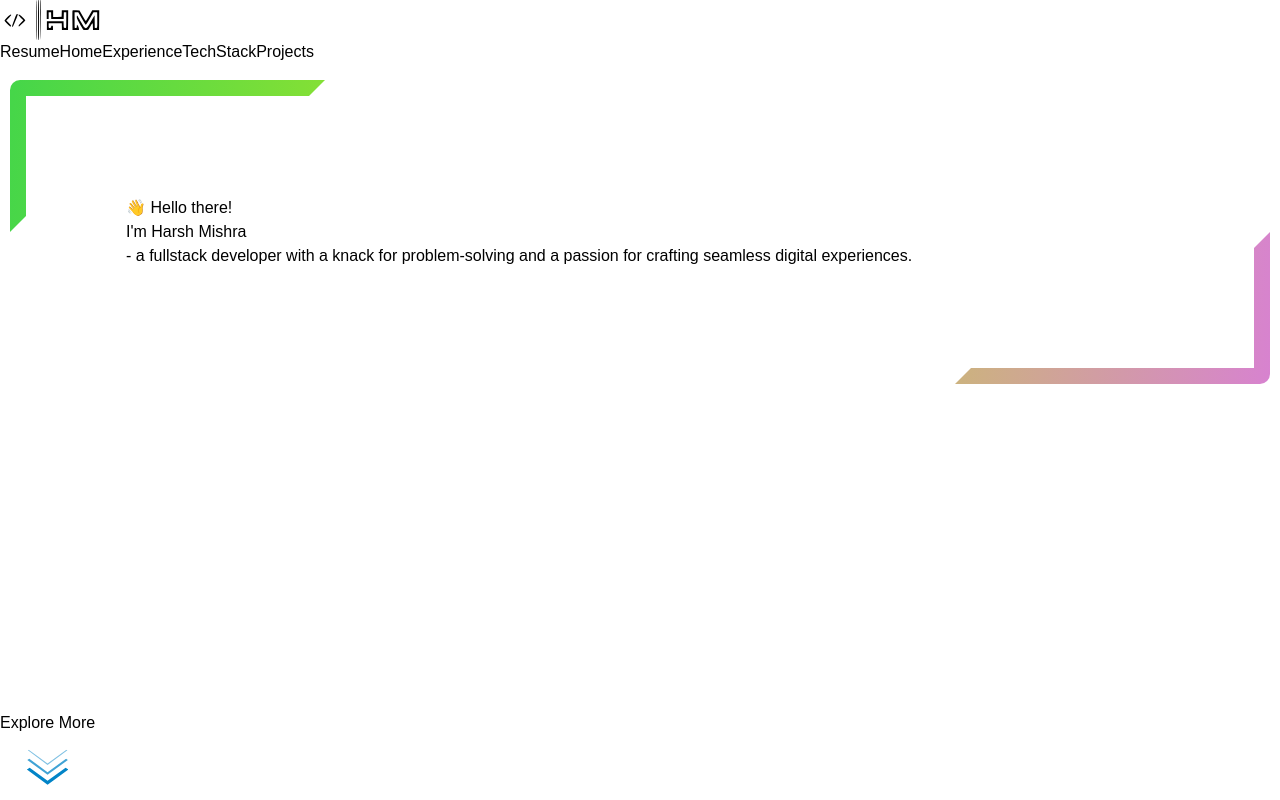
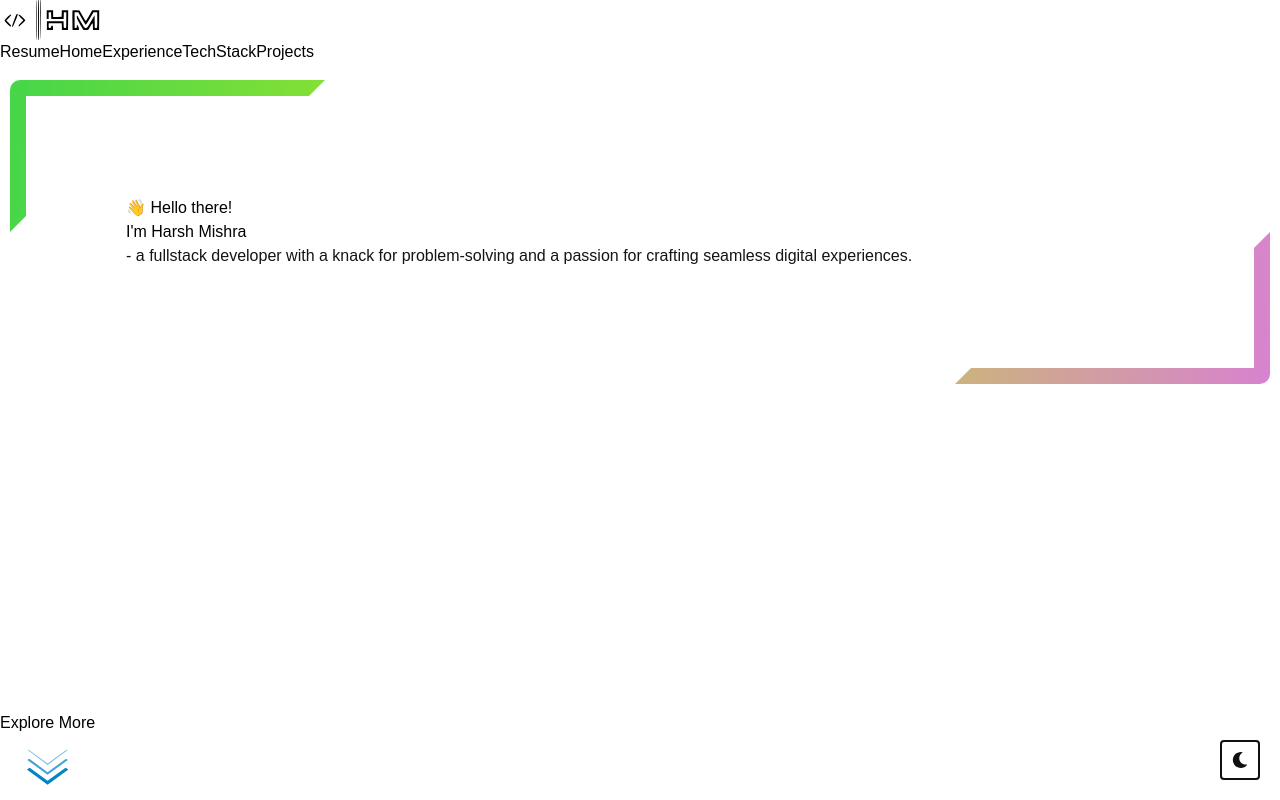
Before and after one commit to harsh2799/my_portfolio, a React (Vite) app: page / in a window 1280 px wide. Built offline with nearby package versions, Linux system fonts and the light colour scheme; a web font is replaced by a local one.

Commit message:
Add Dark Theme Toggle

```diff
--- a/src/App.jsx
+++ b/src/App.jsx
@@ -4,13 +4,48 @@ import Contact from "./pages/Contact"
 import Experiences from "./pages/Experiences"
 import TechStack from "./pages/TechStack"
 import Projects from "./pages/Projects"
-import {useRef} from 'react'
+import {useRef, useEffect, useState} from 'react'
+import data from "./data/data.json"
+import { FaMoon, FaSun } from 'react-icons/fa'
 
 export default function App() {
   const contentRef = useRef()
+  const [currentTheme, changeTheme] = useState("light")
+
+  const toggleTheme = () => {
+    if (currentTheme == "light") {
+      changeTheme("dark");
+      changeColor("dark")
+    }
+    else{
+      changeTheme("light");
+      changeColor("light");
+    }
+
+    console.log(currentTheme)
+
+  }
+
+  const changeColor = (theme) => {
+    const colorData = data["color-scheme"][theme]
+    document.documentElement.style.setProperty('--main-font-color', colorData["main-font-color"]);
+    document.documentElement.style.setProperty('--main-element-color', colorData["main-element-color"]);
+    document.documentElement.style.setProperty('--main-background-color', colorData["main-background-color"]);
+    document.documentElement.style.setProperty('--link-color', colorData["link-color"]);
+    document.documentElement.style.setProperty('--link-line-color', colorData["link-line-color"]);
+    document.documentElement.style.setProperty('--nav-button-color', colorData["nav-button-color"]);
+    document.documentElement.style.setProperty('---skill-button', colorData["skill-button"]);
+    document.documentElement.style.setProperty('--techstack-background', colorData["techstack-background"]);
+    document.documentElement.style.setProperty('--tile-background', colorData["tile-background"]);
+  }
+
+  useEffect(() => {
+    changeColor("light")
+  }, [])
+
   return (
     <>
-      <Header contentRef={contentRef}/>
+      <Header contentRef={contentRef} currentTheme={currentTheme}/>
       <div className="content-div" id="content-div" ref={contentRef}>
         <Home/>
         <Experiences/>
@@ -18,6 +53,8 @@ export default function App() {
         <Projects/>
         {/* <Contact/> */}
       </div>
+        <button className={`${currentTheme}-toggle-switch toggle-switch`} onClick={toggleTheme}>{currentTheme == "light" ? <FaMoon /> : <FaSun />}</button>
+
     </>
   )
 }
--- a/src/components/Job.jsx
+++ b/src/components/Job.jsx
@@ -13,9 +13,9 @@ const Job = ({id, company_name, position, time, skills, description, logo}) => {
       transition={{delay: .25, ease: "easeIn"}}
         className={"container left slide-left cursor-pointer"}>
         <div className="content">
-          <h2 className='company-name'>{company_name}</h2>
+          <h2 className='company-name intro-text'>{company_name}</h2>
           <h4 className='position-time'>{position}  <span className='time'>{time}</span></h4>
-          <p className='work-description'>
+          <p className='work-description intro-text'>
             {description}
           </p>
           <div className='skills'>
--- a/src/components/Skill.jsx
+++ b/src/components/Skill.jsx
@@ -5,9 +5,9 @@ const Skill = ({name, icon}) => {
   const skillPath = "/assets/icons/techstack/"
 
   return (
-    <div className='flex gap-4 lg:items-center lg:p-4 lg:shadow-md lg:rounded-md skill-button hover:cursor-pointer lg:hover:shadow lg:bg-white'>
+    <div className='flex gap-4 tile-bg lg:items-center lg:p-4 lg:shadow-md lg:rounded-md skill-button hover:cursor-pointer lg:hover:shadow'>
       <img className="h-10" src={skillPath + icon} id={name} title={name} />
-      <label className='hidden lg:block' htmlFor={"#" + name}>{name}</label>
+      <label className='intro-text hidden lg:block' htmlFor={"#" + name}>{name}</label>
     </div>
   )
 }
--- a/src/css/experiences.css
+++ b/src/css/experiences.css
@@ -215,3 +215,9 @@
     border-radius: 9999px;
     text-align: center;
 }
+
+@media screen and (max-width: 1000px ) {
+    .excontent {
+        height: auto;
+    }
+}
--- a/src/css/home.css
+++ b/src/css/home.css
@@ -15,6 +15,10 @@
     padding: 10px;
 }
 
+.intro-text {
+  color: var(--main-font-color);
+}
+
 .frame {
     background: linear-gradient(95deg,#9aefab,#26d153,#bfe923,#db73e9);
     background-size: 180% 180%;
@@ -23,7 +27,6 @@
     padding: 1rem; /* Add padding to create space between the border and content */
     border: none; /* Set an initial transparent border */
     border-radius: 10px;
-
     outline: none;
     border: none;
   }
--- a/src/data/data.json
+++ b/src/data/data.json
@@ -1,4 +1,28 @@
 {
+    "color-scheme": {
+        "light": {
+            "main-font-color": "rgb(20, 20, 20)",
+            "main-element-color": "rgb(2 132 199)",
+            "main-background-color": "#ffffff",
+            "link-color": "#000000",
+            "link-line-color":" rgb(2 132 199)",
+            "nav-button-color": "rgb(0 0 0)",
+            "skill-button": "#ffffff",
+            "techstack-background": "rgb(248 250 252)",
+            "tile-background": "#ffffff"
+        },
+        "dark": {
+            "main-font-color": "#f0f0f0",
+            "main-element-color": "rgb(2 132 199)",
+            "main-background-color": "#0f0f0f",
+            "link-color": "#ffffff",
+            "link-line-color":" rgb(2 132 199)",
+            "nav-button-color": "#ffffff",
+            "-skill-button": "#ffffff",
+            "techstack-background": "#0f0f0f",
+            "tile-background": "#232121"
+        }
+    },
     "navlinks": [
         {
             "title": "Home",
--- a/src/index.css
+++ b/src/index.css
@@ -5,13 +5,15 @@
 
 :root {
   --main-font: 'Barlow', sans-serif;
-  --main-font-color: white;
+  --main-font-color: rgb(20, 20, 20);
   --main-element-color: rgb(2 132 199);
   --main-background-color: #ffffff;
   --link-color: #000000;
   --link-line-color: rgb(2 132 199);
   --nav-button-color: rgb(0 0 0);
   ---skill-button: #ffffff;
+  --techstack-background: rgb(248 250 252);
+  --tile-background: #ffffff;
 }
 
 * {
@@ -27,6 +29,8 @@
   top: 0;
   width: 100%;
   z-index: 10;
+  background: var(--main-background-color);
+  transition: background 0.2s linear;
 }
 
 .header-shadow {
@@ -45,6 +49,8 @@
   overflow-x: hidden;
   /* scroll-snap-type: y mandatory; Enable snapping for each section */
   scroll-behavior: smooth;
+  background: var(--main-background-color);
+  transition: background 0.2s linear;
 }
 
 .content-div > div:not(:first-child) {
@@ -133,6 +139,16 @@
   /* z-index: -1; */
 }
 
+.techstack-bg {
+  background: var(--techstack-background);
+  transition: background 0.2s linear;
+}
+
+.tile-bg {
+  background: var(--tile-background);
+  transition: background 0.2s linear;
+}
+
 @media only screen and (max-width: 1024px) {
   .header .nav-btn {
       display: block;
@@ -180,10 +196,48 @@
 
 }
 
-@media (max-width: 800px) {
+@media (max-width: 1240px) {
 
   .content-div > div:not(:first-child) {
     height: auto;
   }
 
 }
+
+@media (max-width: 800px) {
+
+  .tile-bg {
+    background: none;
+  }
+
+}
+
+.toggle-switch {
+  padding: 10px;
+  position: absolute;
+  bottom: 20px;
+  right: 20px;
+  cursor: pointer;
+  border-radius: 4px;
+  background-color: none;
+}
+
+.light-toggle-switch {
+  border: 2px solid #0f0f0f;
+  color: #0f0f0f;
+}
+
+.dark-toggle-switch {
+  border: 2px solid yellow;
+  color: yellow;
+}
+
+.light-toggle-switch:hover {
+  background-color: #0f0f0f;
+  color: white;
+}
+
+.dark-toggle-switch:hover {
+  background-color: yellow;
+  color: #0f0f0f;
+}
--- a/src/pages/Experiences.jsx
+++ b/src/pages/Experiences.jsx
@@ -12,14 +12,14 @@ const Experiences = () => {
     return <div id="experiences" className='flex flex-col items-center pt-16 md:pt-20 lg:flex-row'>
         <div className='introduction flex-1 p-2 pl-10 flex justift-center flex-col text-center sm:w-3/4 lg:w-3/5 lg:pr-12 lg:text-left'>
             <p className='bg-clip-text font-semibold  lg:text-6xl text-3xl uppercase text-transparent  bg-gradient-to-r from-green-500 via-purple-500 to-blue-500'>My Tale</p>
-            <p className='pt-6 text-xl leading-relaxed text-justify text-gray-800 mb-10'>
+            <p className='pt-6 text-xl leading-relaxed text-justify mb-10 intro-text'>
                 I am a tech enthusiast with 2+ years of professional experience and a Master's in Applied Computer Science from Concordia University.
                 Proficient in Python, Java, and React.js, my journey has been marked by a passion for problem-solving.
                 I thrive on crafting innovative solutions that go beyond code, enhancing efficiency.
                 In every project, I enjoy the challenge of solving complex problems with creativity and precision.
             </p>
             <div className='flex flex-row gap-4 items-center'>
-                <p className='font-semibold text-md'>Get to Know Me: </p>
+                <p className='font-semibold text-md intro-text'>Get to Know Me: </p>
                 {
                     socialLinks.map((link, index) => {
                         if (link.title == 'Gmail') {
--- a/src/pages/Home.jsx
+++ b/src/pages/Home.jsx
@@ -13,7 +13,7 @@ const Home = () => {
           <div className='cut-bottom'></div>
           <div className='cut-top'></div>
 
-          <div className='frame-content'>
+          <div className='frame-content tile-bg'>
             <motion.div
               initial={{x:"100%", opacity: 0}}
               animate={{x: "0", opacity: 1, transition: {ease: "linear", duration: .75}}}
@@ -23,7 +23,7 @@ const Home = () => {
             <motion.div
               initial={{x:"-100%", opacity: 0}}
               animate={{x: "0", opacity: 1, transition: {ease: "linear", duration: .75}}}
-              className='text-2xl md:text-2lg lg:text-4lg mx-auto'>- a <span className='text-cyan-700 hover:font-medium'>fullstack developer</span> with a knack for problem-solving and a passion for crafting seamless digital experiences.</motion.div>
+              className='text-2xl md:text-2lg lg:text-4lg mx-auto intro-text'>- a <span className='text-cyan-700 hover:font-medium'>fullstack developer</span> with a knack for problem-solving and a passion for crafting seamless digital experiences.</motion.div>
           </div>
         </div>
       </motion.div>
--- a/src/pages/Projects.jsx
+++ b/src/pages/Projects.jsx
@@ -33,7 +33,7 @@ const Projects = () => {
             }
           </div>
       </div>
-      <div className="absolute bottom-0 w-100 text-center w-full p-2">
+      <div className="absolute bottom-0 w-100 text-center w-full p-2 intro-text">
         <span>❤️ Designed with innovation and dedication 🚀 by <a className='text-sky-500' target="_blank" href="https://www.linkedin.com/in/harshmishra27/">Harsh Mishra</a> </span>
       </div>
     </div>
--- a/src/pages/TechStack.jsx
+++ b/src/pages/TechStack.jsx
@@ -8,7 +8,7 @@ const TechStack = () => {
   const randColor = []
 
   return (
-    <div id="techstack" className='flex flex-col gap-3 justify-center bg-slate-50'>
+    <div id="techstack" className='flex flex-col gap-3 justify-center techstack-bg'>
 
       {
         skills.map((skill, index) => {
```
Also changed, not shown: src/components/Header.jsx (+5 -4 lines), public/assets/icons/logos/logo-light.svg (added).
